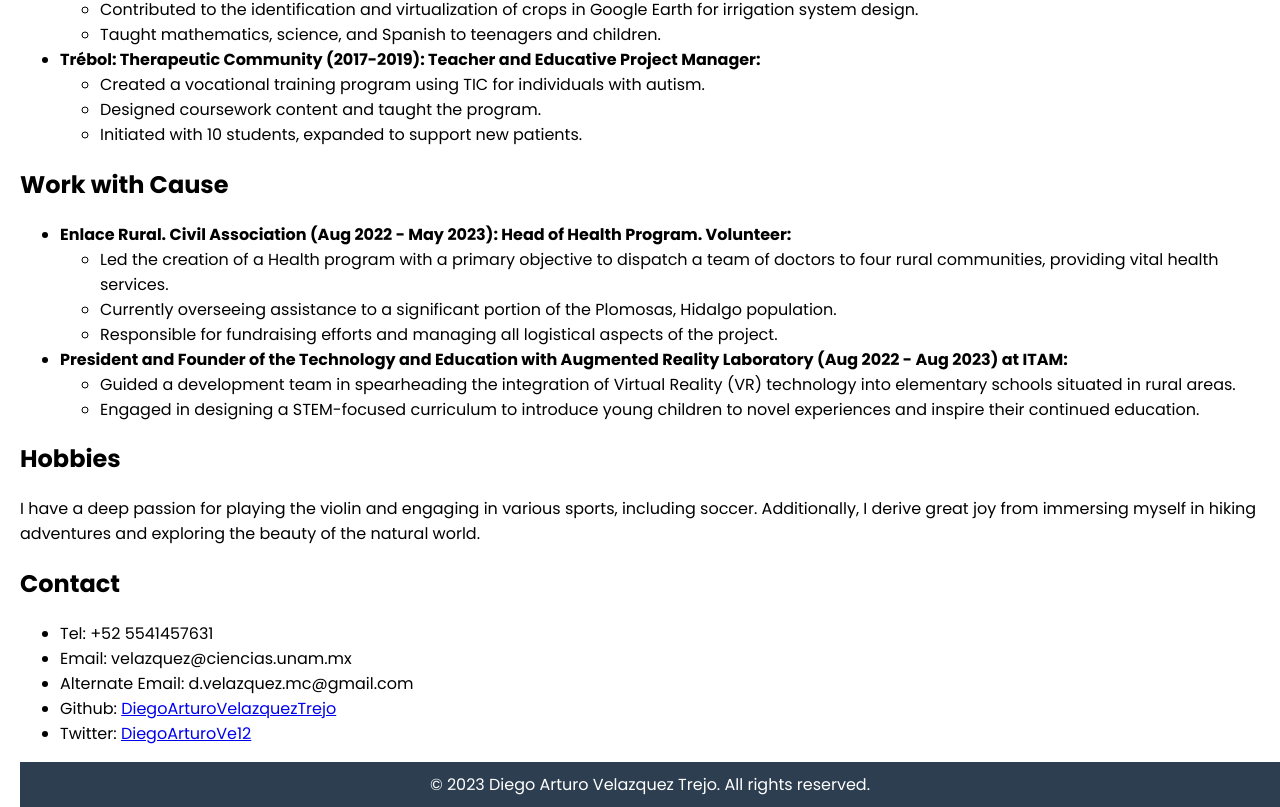
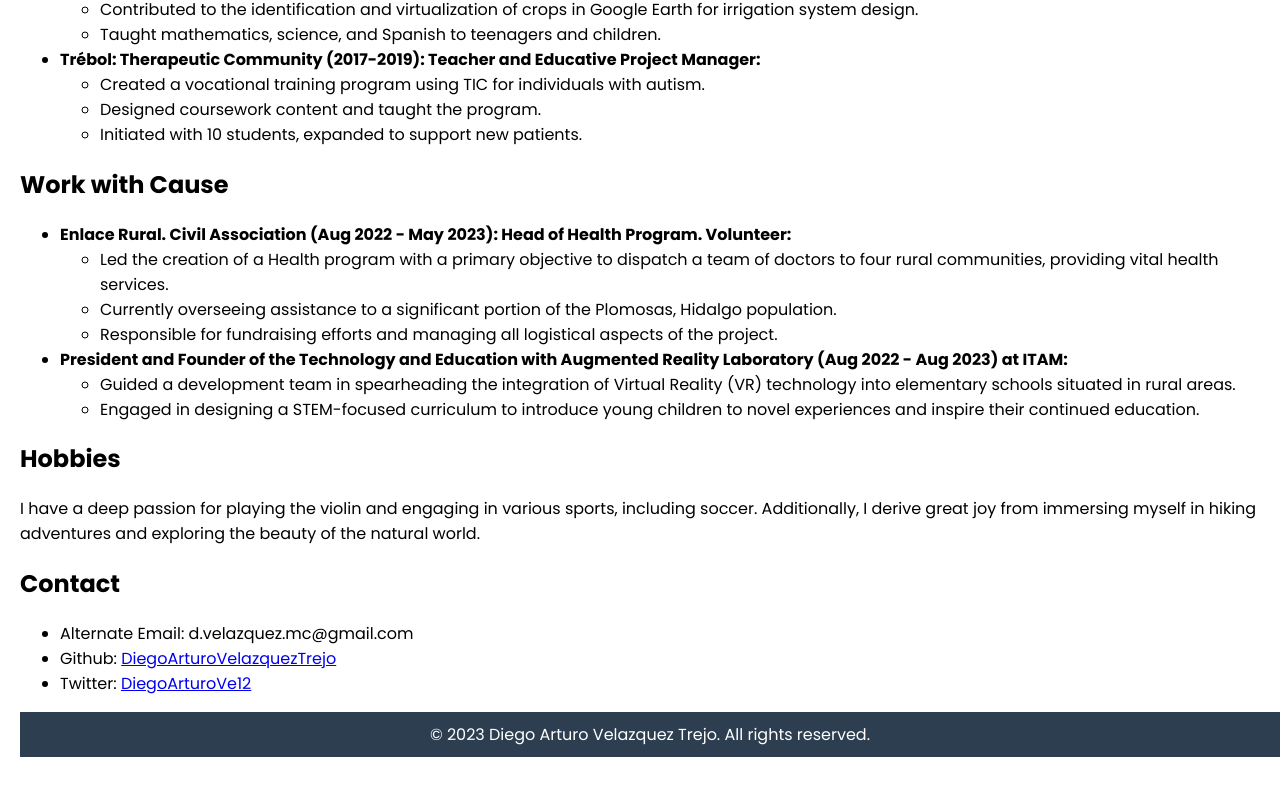
Before and after one commit to DiegoArturoVelazquezTrejo/DiegoArturoVelazquezTrejo.github.io, a plain HTML site: page index.html in a window 1280 px wide. Shown: the part 3715-4522 px from the top of the page. After the commit the page ends 4472 px from the top, so only its background shows below. Drawn offline with Linux system fonts and the light colour scheme.

Commit message:
Update index.html
deleted info

```diff
--- a/index.html
+++ b/index.html
@@ -269,8 +269,6 @@
     <section id="contact">
 	    <h2>Contact</h2>
 	    <ul>
-	        <li>Tel: +52 5541457631</li>
-	        <li>Email: velazquez@ciencias.unam.mx</li>
 	        <li>Alternate Email: d.velazquez.mc@gmail.com</li>
 	        <li>Github: <a href="https://github.com/DiegoArturoVelazquezTrejo" target="_blank">DiegoArturoVelazquezTrejo</a></li>
 	        <li>Twitter: <a href="https://twitter.com/DiegoArturoVe12" target="_blank">DiegoArturoVe12</a></li>
```
